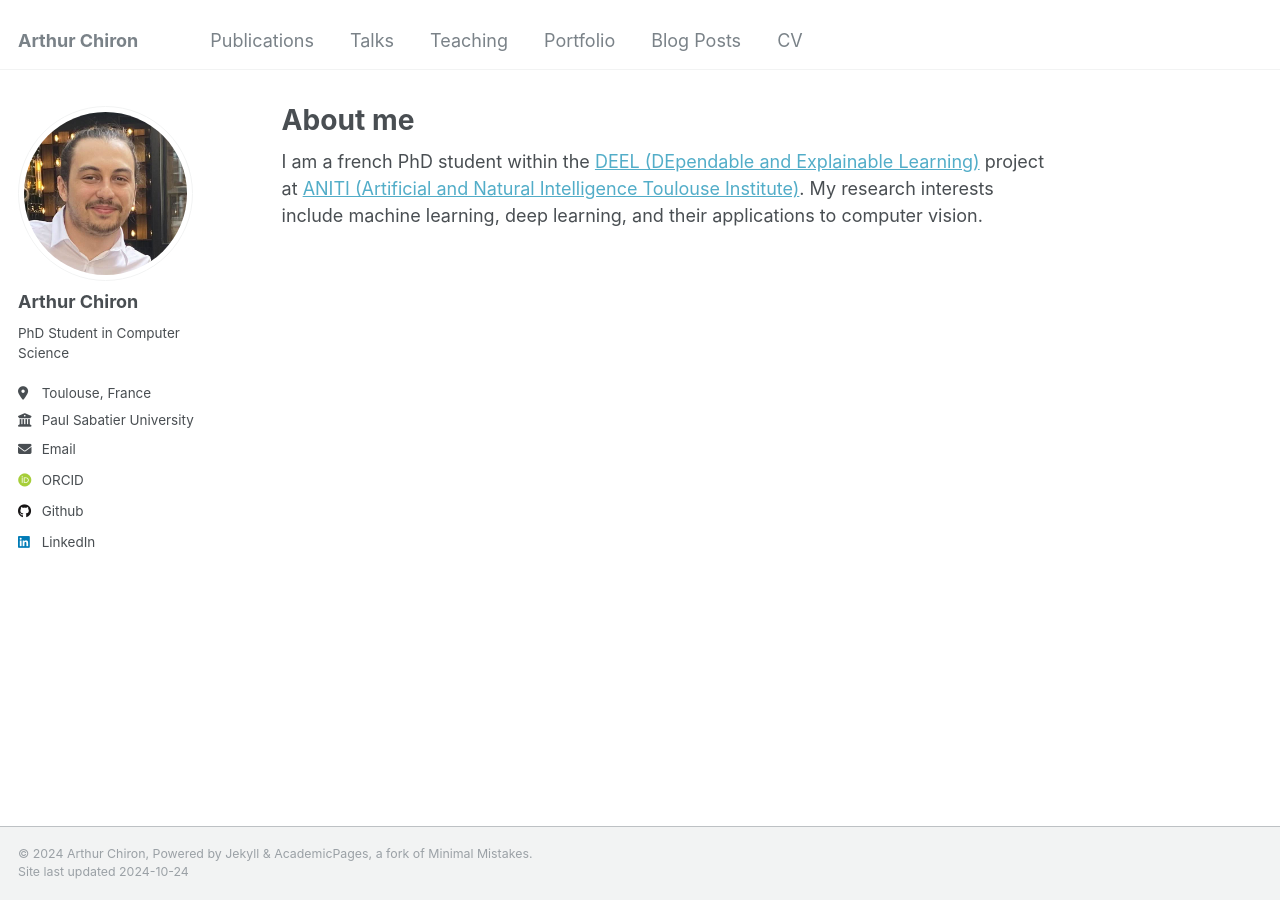
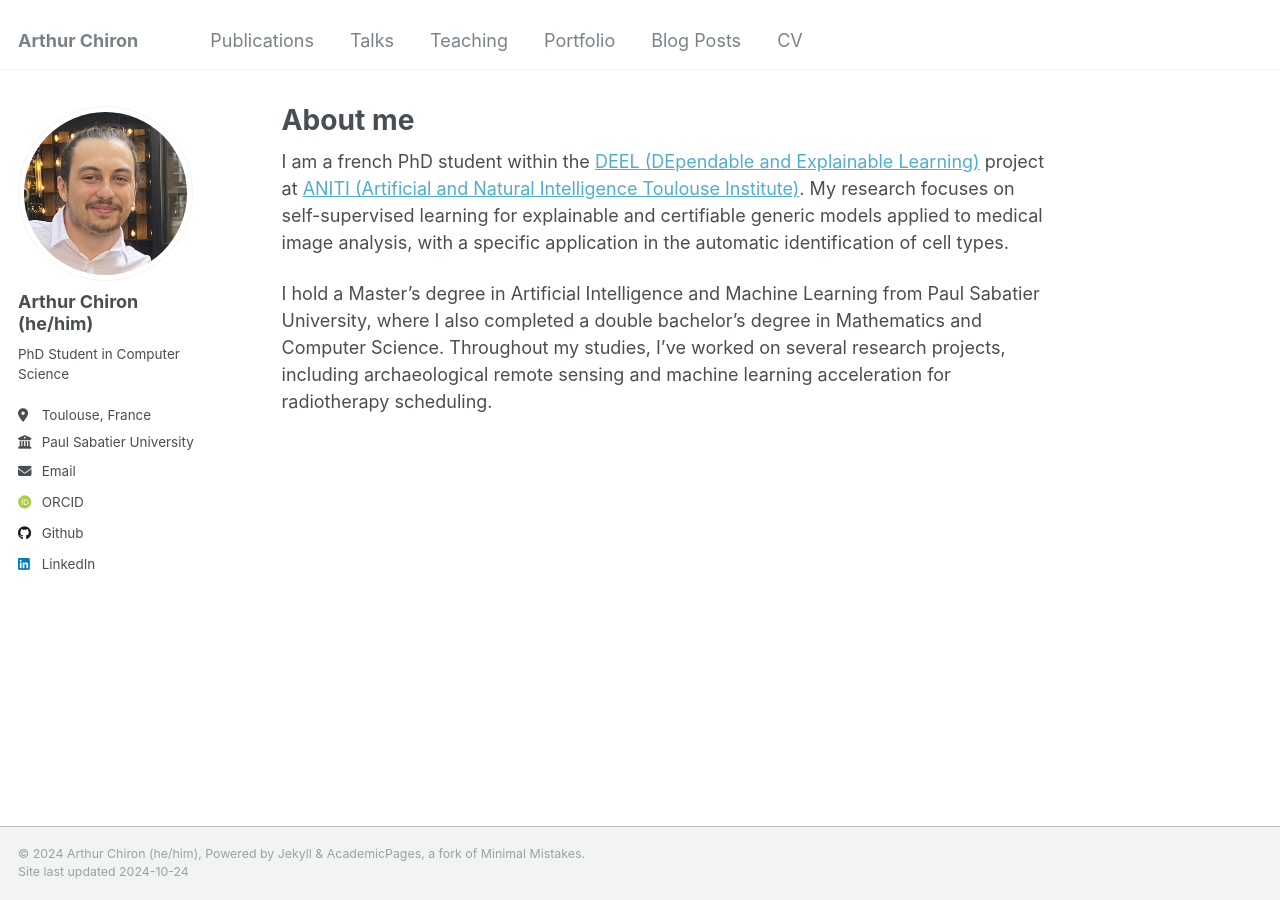
Before and after one commit to Arthur-Chiron/Arthur-Chiron.github.io, a Jekyll site: the page built from _pages/about.md, in a window 1280 px wide. Built offline with Jekyll 4.4.1, drawn with Linux system fonts in a browser that asks for light colours; some web fonts are replaced.

Commit message:
Update site configuration and metadata

```diff
--- a/_config.yml
+++ b/_config.yml
@@ -10,7 +10,7 @@
 locale                   : "en-US"
 title                    : "Arthur Chiron"
 title_separator          : "-"
-name                     : &name "Arthur Chiron"
+name                     : &name "Arthur Chiron (he/him)"
 description              : &description "PhD Student in Computer Science"
 url                      : https://arthur-chiron.github.io # the base hostname & protocol for your site e.g. "https://mmistakes.github.io"
 baseurl                  : "" # the subpath of your site, e.g. "/blog"
@@ -22,7 +22,7 @@ repository               : "Arthur-Chiron/Arthur-Chiron.github.io"
 author:
   # Biographic information
   avatar           : "photo.jpg"
-  name             : "Arthur Chiron"
+  name             : "Arthur Chiron (he/him)"
   bio              : "PhD Student in Computer Science"
   location         : "Toulouse, France"
   employer         : "Paul Sabatier University"
--- a/_pages/about.md
+++ b/_pages/about.md
@@ -7,4 +7,6 @@ redirect_from:
   - /about.html
 ---
 
-I am a french PhD student within the [DEEL (DEpendable and Explainable Learning)](https://www.deel.ai) project at [ANITI (Artificial and Natural Intelligence Toulouse Institute)](https://aniti.univ-toulouse.fr). My research interests include machine learning, deep learning, and their applications to computer vision.
+I am a french PhD student within the [DEEL (DEpendable and Explainable Learning)](https://www.deel.ai) project at [ANITI (Artificial and Natural Intelligence Toulouse Institute)](https://aniti.univ-toulouse.fr). My research focuses on self-supervised learning for explainable and certifiable generic models applied to medical image analysis, with a specific application in the automatic identification of cell types.
+
+I hold a Master’s degree in Artificial Intelligence and Machine Learning from Paul Sabatier University, where I also completed a double bachelor’s degree in Mathematics and Computer Science. Throughout my studies, I’ve worked on several research projects, including archaeological remote sensing and machine learning acceleration for radiotherapy scheduling.
```
Also changed, not shown: _includes/head/custom.html (+10 -2 lines), images/lipschitz.jpg (added).
